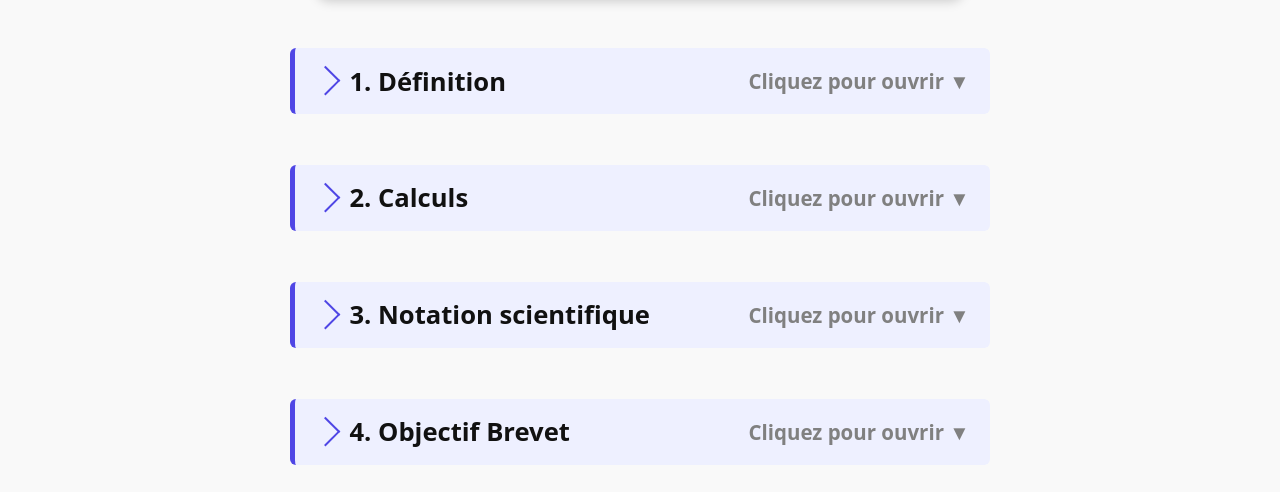
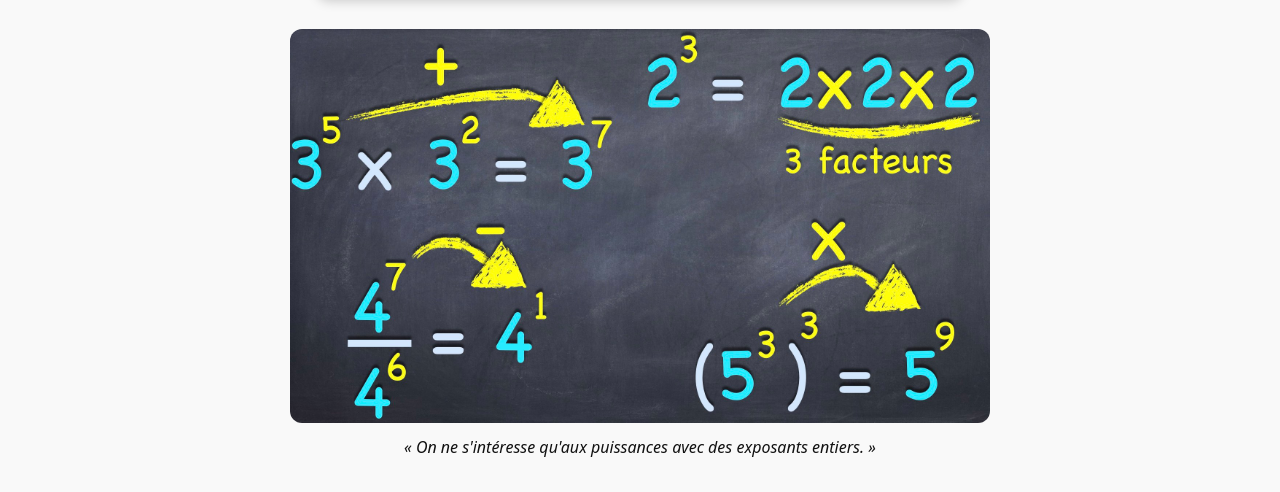
Before and after one commit to aescamocher/minimaths, an Astro site: page /puissances in a window 1280 px wide. Shown: the part 460-952 px from the top of the page. Built offline with nearby package versions, Linux system fonts and the light colour scheme; Astro itself is replaced by a stand-in of ours.

Commit message:
schema puissances

```diff
--- a/src/pages/puissances.astro
+++ b/src/pages/puissances.astro
@@ -14,6 +14,14 @@ import '../styles/global.css';
     <Header />
     <main class="container">
       <h2>Puissances</h2>
+
+      <!-- Image + légende -->
+      <div style="margin-bottom: 2rem;">
+        <img src="/images/puissanceresume.jpeg" alt="Les Puissances au collège" style="width: 100%; border-radius: 12px;" />
+        <p style="text-align: center; font-style: italic; margin-top: 0.5rem;">
+          « On ne s'intéresse qu'aux puissances avec des exposants entiers. »
+        </p>
+      </div>
 
       <!-- Partie 1 -->
       <h3 class="section-title">
```
Also changed, not shown: public/images/puissanceresume.jpeg (added).
